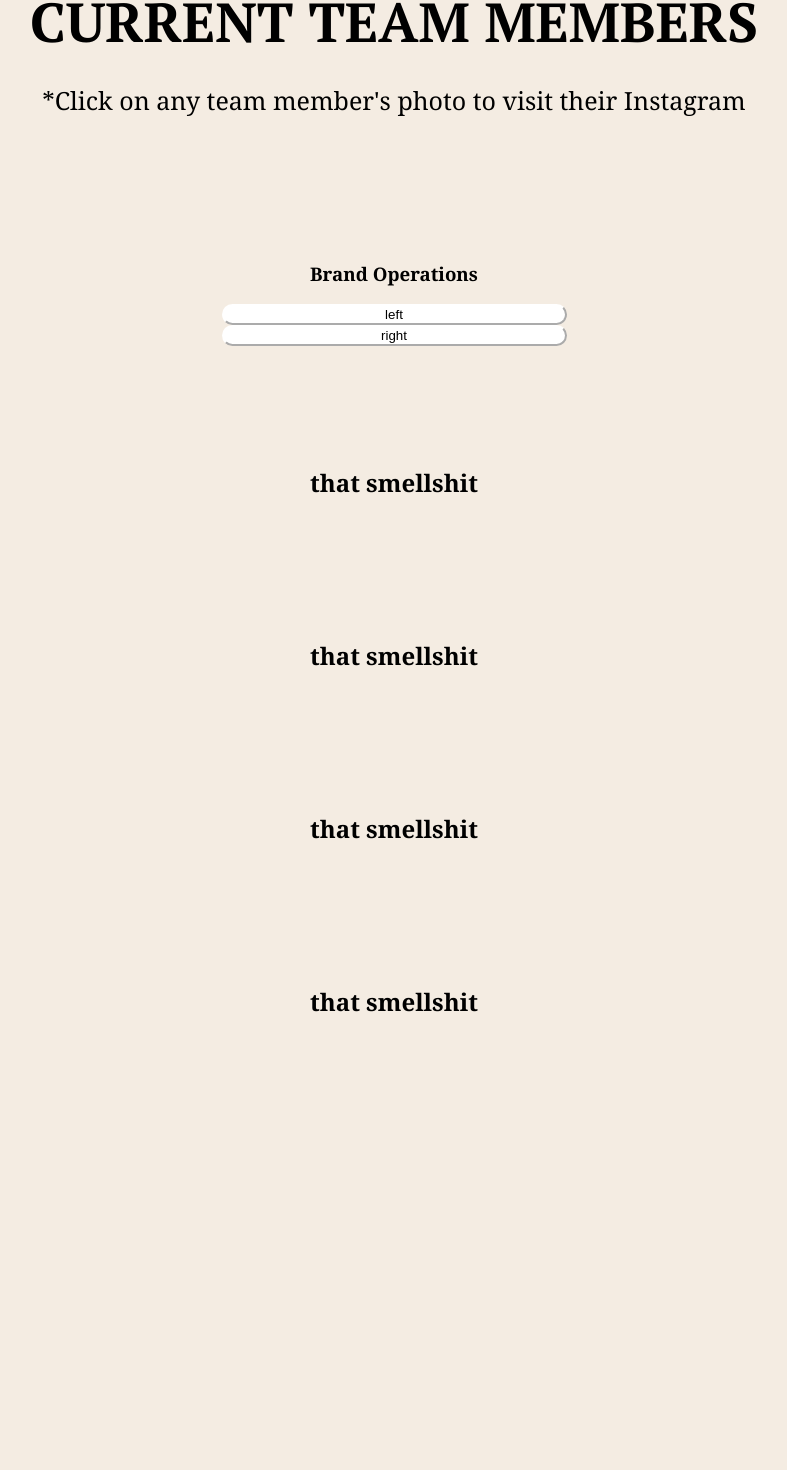
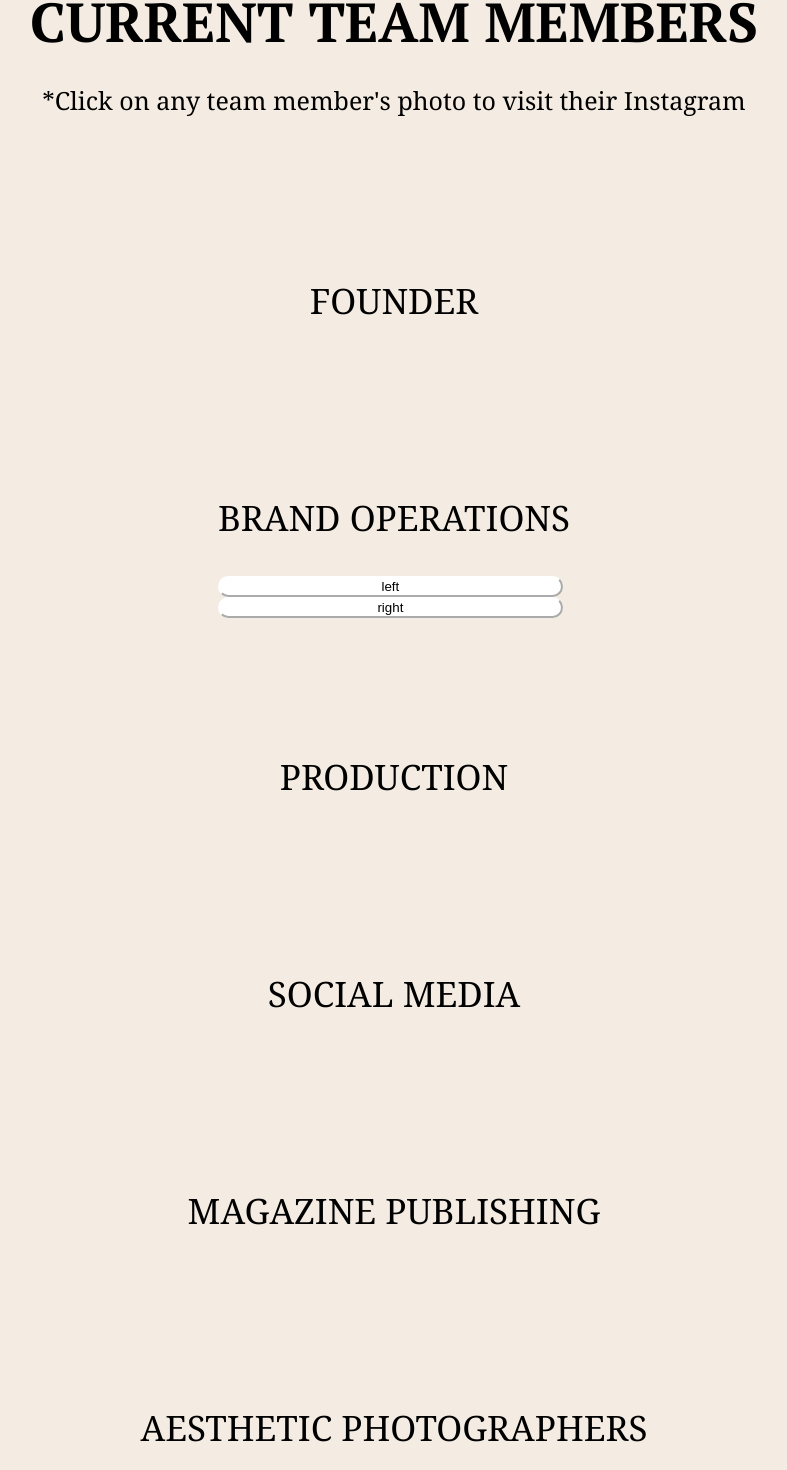
Before and after one commit to shaynatrivedi/solucky, a React (Create React App) app in the folder solucky-react-app/: page /team in a window 1280 px wide. Shown: the part 1460-2930 px from the top of the page, without its empty margins (246-1033 px from the left). Built offline with nearby package versions, Linux system fonts and the light colour scheme; a web font is replaced by a local one.

Commit message:
add sections to be filled with the posts for each team member

```diff
--- a/solucky-react-app/src/components/Team.jsx
+++ b/solucky-react-app/src/components/Team.jsx
@@ -54,7 +54,6 @@ const Team = () =>{
                         <img className='bts-image-2' src='../Assets/Team/BTS/image2.png' alt='film-image' ></img>
                     </div>
                 </div>
-
             </section>
 
             <section className="team-members">
@@ -66,9 +65,14 @@ const Team = () =>{
                         </p>
                     </div>
 
+                    <div className="founder">
+                        <h3 className="team-position-title">Founder</h3>
+
+                    </div>
+
                     <div className="brand-operations">
                         <div className="brand-operations-header">
-                            <h3 className="brand-operations-title">Brand Operations</h3>
+                            <h3 className="team-position-title">Brand Operations</h3>
                             <div className="horizontal-scroll-buttons">
                                 <button className="scroll-buttons">left</button>
                                 <button className="scroll-buttons">right</button>
@@ -81,11 +85,26 @@ const Team = () =>{
 
                     </div>
 
+                    <div className="production">
+                        <h3 className="team-position-title">Production</h3>
 
-                    <h1>that smellshit</h1>
-                    <h1>that smellshit</h1>
-                    <h1>that smellshit</h1>
-                    <h1>that smellshit</h1>
+                    </div>
+
+                    <div className="social-media">
+                        <h3 className="team-position-title">Social media</h3>
+
+                    </div>
+
+                    <div className="magazine-publishing">
+                        <h3 className="team-position-title">Magazine Publishing</h3>
+
+                    </div>
+
+                    <div className="aesthetic-photographers">
+                        <h3 className="team-position-title">Aesthetic photographers</h3>
+
+                    </div>
+
                 </div>
             </section>
         </div>
```
